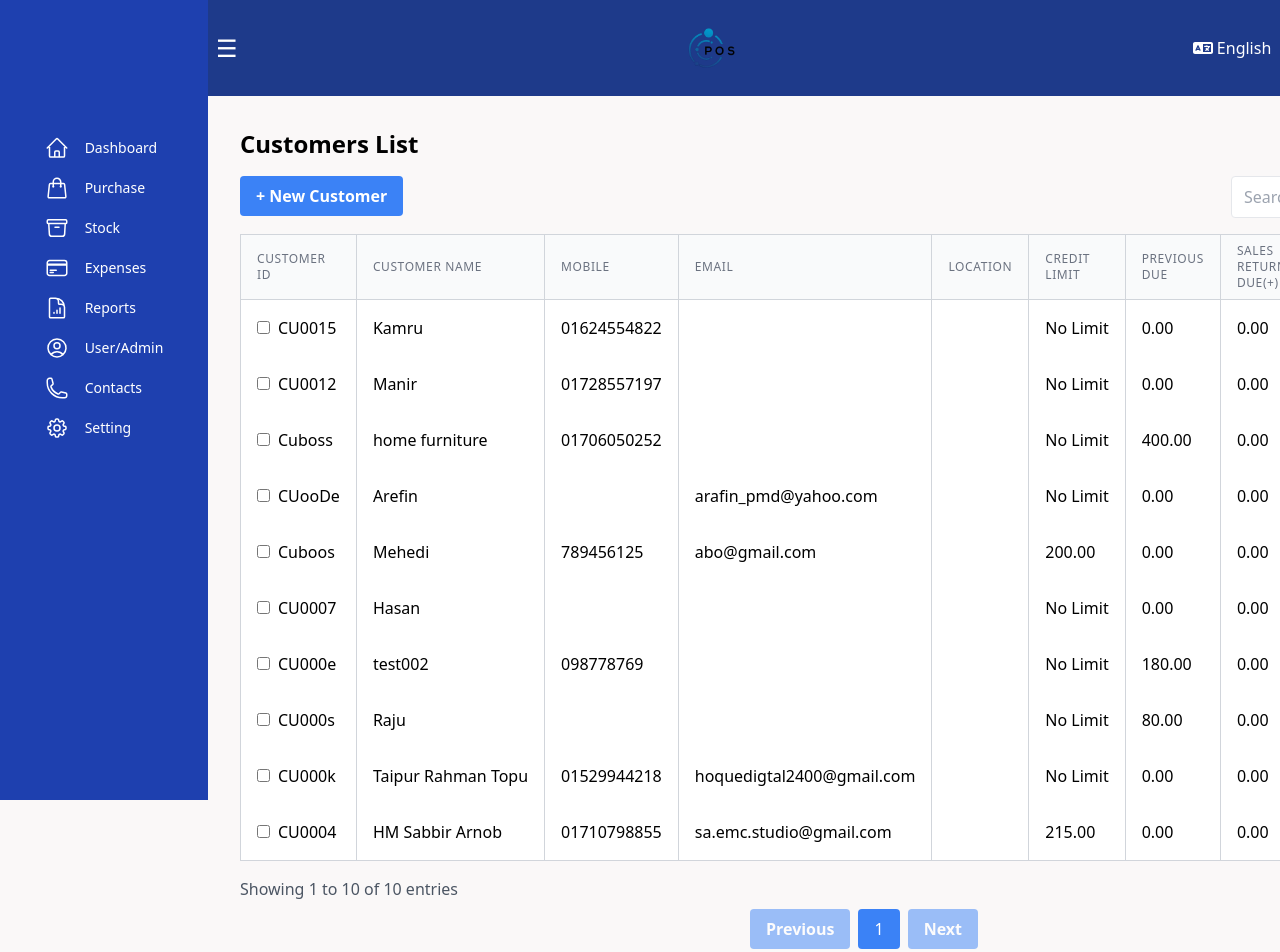
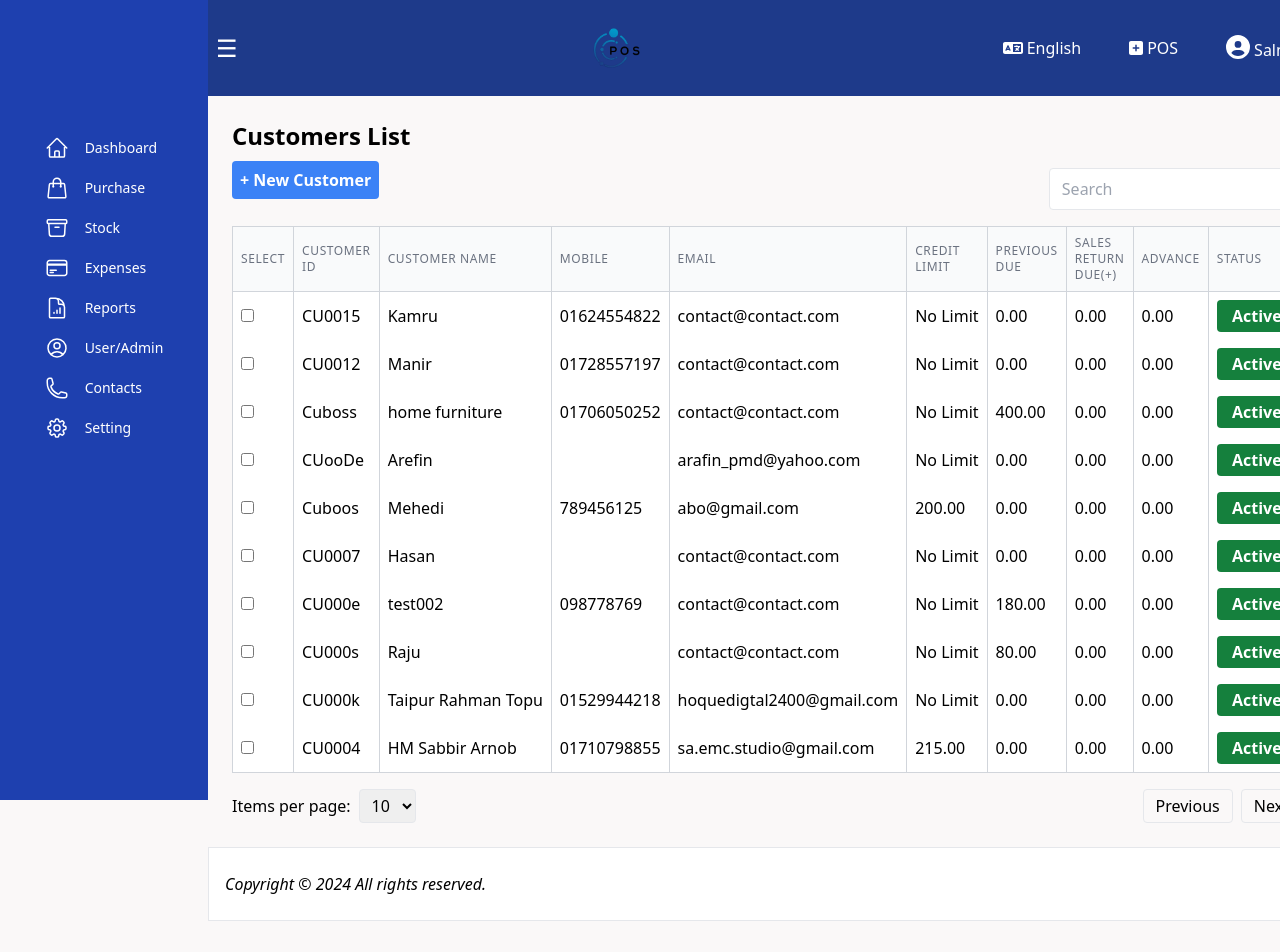
Before and after one commit to ashik12060/pos-site, a React (Create React App) app: page /customers-list in a window 1280 px wide. Shown: the top 952 px of the page. After the commit the page ends 921 px from the top, so only its background shows below. Built offline with nearby package versions, Linux system fonts and the light colour scheme.

Commit message:
customer list page updated

```diff
--- a/src/App.js
+++ b/src/App.js
@@ -99,6 +99,7 @@ function App() {
 
               <Route path="/add-customer" element={<AddCustomer />} />
               <Route path="/customers-list" element={<CustomersList />} />
+
               <Route path="/profit-loss-report" element={<ProfitLossReport />} />
               <Route path="/sales-report"element={<SalesReport />} />
               <Route path="/store"element={<Store />} />
--- a/src/components/NavBarAssets/Contacts/CustomersList.js
+++ b/src/components/NavBarAssets/Contacts/CustomersList.js
@@ -1,131 +1,134 @@
-import React, { useState } from 'react';
+import React, { useState } from "react";
+import { Link } from "react-router-dom";
 
 const CustomersList = () => {
   const [customers, setCustomers] = useState([
     {
-      id: 'CU0015',
-      name: 'Kamru',
-      mobile: '01624554822',
-      email: '',
-      location: '',
-      creditLimit: 'No Limit',
-      previousDue: '0.00',
-      salesReturnDue: '0.00',
-      advance: '0.00',
-      status: 'Active',
+      id: "CU0015",
+      name: "Kamru",
+      mobile: "01624554822",
+      email: "contact@contact.com",
+
+      creditLimit: "No Limit",
+      previousDue: "0.00",
+      salesReturnDue: "0.00",
+      advance: "0.00",
+      status: "Active",
     },
     {
-      id: 'CU0012',
-      name: 'Manir',
-      mobile: '01728557197',
-      email: '',
-      location: '',
-      creditLimit: 'No Limit',
-      previousDue: '0.00',
-      salesReturnDue: '0.00',
-      advance: '0.00',
-      status: 'Active',
+      id: "CU0012",
+      name: "Manir",
+      mobile: "01728557197",
+      email: "contact@contact.com",
+
+      creditLimit: "No Limit",
+      previousDue: "0.00",
+      salesReturnDue: "0.00",
+      advance: "0.00",
+      status: "Active",
     },
     {
-      id: 'Cuboss',
-      name: 'home furniture',
-      mobile: '01706050252',
-      email: '',
-      location: '',
-      creditLimit: 'No Limit',
-      previousDue: '400.00',
-      salesReturnDue: '0.00',
-      advance: '0.00',
-      status: 'Active',
+      id: "Cuboss",
+      name: "home furniture",
+      mobile: "01706050252",
+      email: "contact@contact.com",
+
+      creditLimit: "No Limit",
+      previousDue: "400.00",
+      salesReturnDue: "0.00",
+      advance: "0.00",
+      status: "Active",
     },
     {
-      id: 'CUooDe',
-      name: 'Arefin',
-      mobile: '',
-      email: 'arafin_pmd@yahoo.com',
-      location: '',
-      creditLimit: 'No Limit',
-      previousDue: '0.00',
-      salesReturnDue: '0.00',
-      advance: '0.00',
-      status: 'Active',
+      id: "CUooDe",
+      name: "Arefin",
+      mobile: "",
+      email: "arafin_pmd@yahoo.com",
+
+      creditLimit: "No Limit",
+      previousDue: "0.00",
+      salesReturnDue: "0.00",
+      advance: "0.00",
+      status: "Active",
     },
     {
-      id: 'Cuboos',
-      name: 'Mehedi',
-      mobile: '789456125',
-      email: 'abo@gmail.com',
-      location: '',
-      creditLimit: '200.00',
-      previousDue: '0.00',
-      salesReturnDue: '0.00',
-      advance: '0.00',
-      status: 'Active',
+      id: "Cuboos",
+      name: "Mehedi",
+      mobile: "789456125",
+      email: "abo@gmail.com",
+
+      creditLimit: "200.00",
+      previousDue: "0.00",
+      salesReturnDue: "0.00",
+      advance: "0.00",
+      status: "Active",
     },
     {
-      id: 'CU0007',
-      name: 'Hasan',
-      mobile: '',
-      email: '',
-      location: '',
-      creditLimit: 'No Limit',
-      previousDue: '0.00',
-      salesReturnDue: '0.00',
-      advance: '0.00',
-      status: 'Active',
+      id: "CU0007",
+      name: "Hasan",
+      mobile: "",
+      email: "contact@contact.com",
+
+      creditLimit: "No Limit",
+      previousDue: "0.00",
+      salesReturnDue: "0.00",
+      advance: "0.00",
+      status: "Active",
     },
     {
-      id: 'CU000e',
-      name: 'test002',
-      mobile: '098778769',
-      email: '',
-      location: '',
-      creditLimit: 'No Limit',
-      previousDue: '180.00',
-      salesReturnDue: '0.00',
-      advance: '0.00',
-      status: 'Active',
+      id: "CU000e",
+      name: "test002",
+      mobile: "098778769",
+      email: "contact@contact.com",
+
+      creditLimit: "No Limit",
+      previousDue: "180.00",
+      salesReturnDue: "0.00",
+      advance: "0.00",
+      status: "Active",
     },
     {
-      id: 'CU000s',
-      name: 'Raju',
-      mobile: '',
-      email: '',
-      location: '',
-      creditLimit: 'No Limit',
-      previousDue: '80.00',
-      salesReturnDue: '0.00',
-      advance: '0.00',
-      status: 'Active',
+      id: "CU000s",
+      name: "Raju",
+      mobile: "",
+      email: "contact@contact.com",
+
+      creditLimit: "No Limit",
+      previousDue: "80.00",
+      salesReturnDue: "0.00",
+      advance: "0.00",
+      status: "Active",
     },
     {
-      id: 'CU000k',
-      name: 'Taipur Rahman Topu',
-      mobile: '01529944218',
-      email: 'hoquedigtal2400@gmail.com',
-      location: '',
-      creditLimit: 'No Limit',
-      previousDue: '0.00',
-      salesReturnDue: '0.00',
-      advance: '0.00',
-      status: 'Active',
+      id: "CU000k",
+      name: "Taipur Rahman Topu",
+      mobile: "01529944218",
+      email: "hoquedigtal2400@gmail.com",
+
+      creditLimit: "No Limit",
+      previousDue: "0.00",
+      salesReturnDue: "0.00",
+      advance: "0.00",
+      status: "Active",
     },
     {
-      id: 'CU0004',
-      name: 'HM Sabbir Arnob',
-      mobile: '01710798855',
-      email: 'sa.emc.studio@gmail.com',
-      location: '',
-      creditLimit: '215.00',
-      previousDue: '0.00',
-      salesReturnDue: '0.00',
-      advance: '0.00',
-      status: 'Active',
+      id: "CU0004",
+      name: "HM Sabbir Arnob",
+      mobile: "01710798855",
+      email: "sa.emc.studio@gmail.com",
+
+      creditLimit: "215.00",
+      previousDue: "0.00",
+      salesReturnDue: "0.00",
+      advance: "0.00",
+      status: "Active",
     },
   ]);
 
   const [currentPage, setCurrentPage] = useState(1);
   const [itemsPerPage, setItemsPerPage] = useState(10);
+  const [statusMessage, setStatusMessage] = useState("");
+  const [selectedCustomers, setSelectedCustomers] = useState([]);
 
   const indexOfLastItem = currentPage * itemsPerPage;
   const indexOfFirstItem = indexOfLastItem - itemsPerPage;
@@ -133,16 +136,69 @@ const CustomersList = () => {
 
   const paginate = (pageNumber) => setCurrentPage(pageNumber);
 
+  const toggleStatus = (customerId) => {
+    setCustomers((prevCustomers) =>
+      prevCustomers.map((customer) =>
+        customer.id === customerId
+          ? {
+              ...customer,
+              status: customer.status === "Active" ? "Inactive" : "Active",
+            }
+          : customer
+      )
+    );
+    setStatusMessage(
+      `Customer ${customerId} status changed to ${
+        customers.find((c) => c.id === customerId).status === "Active"
+          ? "Inactive"
+          : "Active"
+      }`
+    );
+  };
+
+  const handleCheckboxChange = (customerId) => {
+    setSelectedCustomers((prevSelected) =>
+      prevSelected.includes(customerId)
+        ? prevSelected.filter((id) => id !== customerId)
+        : [...prevSelected, customerId]
+    );
+  };
+
+  const handleDelete = () => {
+    setCustomers((prevCustomers) =>
+      prevCustomers.filter(
+        (customer) => !selectedCustomers.includes(customer.id)
+      )
+    );
+    setSelectedCustomers([]);
+  };
+
   return (
+    <div className="container mx-auto p-2">
+      <h1 className="text-2xl font-bold mb-4">Customers List</h1>
 
-      <div className="container mx-auto p-4">
-      <h1 className="text-2xl font-bold mb-4">Customers List</h1>
+      {statusMessage && (
+        <div className="bg-blue-100 text-blue-700 px-4 py-2 rounded mb-4">
+          {statusMessage}
+        </div>
+      )}
+
+      {selectedCustomers.length > 0 && (
+        <div className="mb-4">
+          <button
+            className="bg-red-500 hover:bg-red-700 text-white font-bold py-2 px-4 rounded"
+            onClick={handleDelete}
+          >
+            Delete Selected
+          </button>
+        </div>
+      )}
 
       <div className="flex flex-col sm:flex-row justify-between mb-4">
         <div className="mb-2 sm:mb-0">
-          <button className="bg-blue-500 hover:bg-blue-700 text-white font-bold py-2 px-4 rounded">
+          <Link to='/add-customer' className="bg-blue-500 hover:bg-blue-700 text-white font-bold py-2 px-2 rounded">
             + New Customer
-          </button>
+          </Link>
         </div>
         <div>
           <input
@@ -157,48 +213,83 @@ const CustomersList = () => {
         <table className="min-w-full divide-y divide-gray-200 border border-gray-300">
           <thead className="bg-gray-50 border-b border-gray-300">
             <tr>
-              <th className="px-4 py-2 border-r border-gray-300 text-left text-xs font-medium text-gray-500 uppercase tracking-wider">Customer ID</th>
-              <th className="px-4 py-2 border-r border-gray-300 text-left text-xs font-medium text-gray-500 uppercase tracking-wider">Customer Name</th>
-              <th className="px-4 py-2 border-r border-gray-300 text-left text-xs font-medium text-gray-500 uppercase tracking-wider">Mobile</th>
-              <th className="px-4 py-2 border-r border-gray-300 text-left text-xs font-medium text-gray-500 uppercase tracking-wider">Email</th>
-              <th className="px-4 py-2 border-r border-gray-300 text-left text-xs font-medium text-gray-500 uppercase tracking-wider">Location</th>
-              <th className="px-4 py-2 border-r border-gray-300 text-left text-xs font-medium text-gray-500 uppercase tracking-wider">Credit Limit</th>
-              <th className="px-4 py-2 border-r border-gray-300 text-left text-xs font-medium text-gray-500 uppercase tracking-wider">Previous Due</th>
-              <th className="px-4 py-2 border-r border-gray-300 text-left text-xs font-medium text-gray-500 uppercase tracking-wider">Sales Return Due(+)</th>
-              <th className="px-4 py-2 border-r border-gray-300 text-left text-xs font-medium text-gray-500 uppercase tracking-wider">Advance</th>
-              <th className="px-4 py-2 border-r border-gray-300 text-left text-xs font-medium text-gray-500 uppercase tracking-wider">Status</th>
-              <th className="px-4 py-2 text-left text-xs font-medium text-gray-500 uppercase tracking-wider">Action</th>
+              <th className="px-2 py-2 border-r border-gray-300 text-left text-xs font-medium text-gray-500 uppercase tracking-wider">
+                Select
+              </th>
+              <th className="px-2 py-2 border-r border-gray-300 text-left text-xs font-medium text-gray-500 uppercase tracking-wider">
+                Customer ID
+              </th>
+              <th className="px-2 py-2 border-r border-gray-300 text-left text-xs font-medium text-gray-500 uppercase tracking-wider">
+                Customer Name
+              </th>
+              <th className="px-2 py-2 border-r border-gray-300 text-left text-xs font-medium text-gray-500 uppercase tracking-wider">
+                Mobile
+              </th>
+              <th className="px-2 py-2 border-r border-gray-300 text-left text-xs font-medium text-gray-500 uppercase tracking-wider">
+                Email
+              </th>
+              <th className="px-2 py-2 border-r border-gray-300 text-left text-xs font-medium text-gray-500 uppercase tracking-wider">
+                Credit Limit
+              </th>
+              <th className="px-2 py-2 border-r border-gray-300 text-left text-xs font-medium text-gray-500 uppercase tracking-wider">
+                Previous Due
+              </th>
+              <th className="px-2 py-2 border-r border-gray-300 text-left text-xs font-medium text-gray-500 uppercase tracking-wider">
+                Sales Return Due(+)
+              </th>
+              <th className="px-2 py-2 border-r border-gray-300 text-left text-xs font-medium text-gray-500 uppercase tracking-wider">
+                Advance
+              </th>
+              <th className="px-2 py-2 border-r border-gray-300 text-left text-xs font-medium text-gray-500 uppercase tracking-wider">
+                Status
+              </th>
             </tr>
           </thead>
           <tbody className="bg-white">
             {currentItems.map((customer) => (
-              <tr key={customer.id}>
-                <td className="px-4 py-2 border-r border-gray-300 whitespace-nowrap">
-                  <input type="checkbox" className="mr-2" />
+              <tr key={customer.id} className="hover:bg-gray-100">
+                <td className="px-2 py-2 border-r border-gray-300 whitespace-nowrap">
+                  <input
+                    type="checkbox"
+                    checked={selectedCustomers.includes(customer.id)}
+                    onChange={() => handleCheckboxChange(customer.id)}
+                  />
+                </td>
+                <td className="px-2 py-2 border-r border-gray-300 whitespace-nowrap">
                   {customer.id}
                 </td>
-                <td className="px-4 py-2 border-r border-gray-300 whitespace-nowrap">{customer.name}</td>
-                <td className="px-4 py-2 border-r border-gray-300 whitespace-nowrap">{customer.mobile}</td>
-                <td className="px-4 py-2 border-r border-gray-300 whitespace-nowrap">{customer.email}</td>
-                <td className="px-4 py-2 border-r border-gray-300 whitespace-nowrap">{customer.location}</td>
-                <td className="px-4 py-2 border-r border-gray-300 whitespace-nowrap">{customer.creditLimit}</td>
-                <td className="px-4 py-2 border-r border-gray-300 whitespace-nowrap">{customer.previousDue}</td>
-                <td className="px-4 py-2 border-r border-gray-300 whitespace-nowrap">{customer.salesReturnDue}</td>
-                <td className="px-4 py-2 border-r border-gray-300 whitespace-nowrap">{customer.advance}</td>
-                <td className="px-4 py-2 border-r border-gray-300 whitespace-nowrap">
-                  <span
-                    className={`inline-block rounded-full px-2 py-1 text-xs font-semibold leading-none ${
-                      customer.status === 'Active'
-                        ? 'bg-green-500 text-white'
-                        : 'bg-red-100 text-red-800'
-                    }`}
+                <td className="px-2 py-2 border-r border-gray-300 whitespace-nowrap">
+                  {customer.name}
+                </td>
+                <td className="px-2 py-2 border-r border-gray-300 whitespace-nowrap">
+                  {customer.mobile}
+                </td>
+                <td className="px-2 py-2 border-r border-gray-300 whitespace-nowrap">
+                  {customer.email}
+                </td>
+                <td className="px-2 py-2 border-r border-gray-300 whitespace-nowrap">
+                  {customer.creditLimit}
+                </td>
+                <td className="px-2 py-2 border-r border-gray-300 whitespace-nowrap">
+                  {customer.previousDue}
+                </td>
+                <td className="px-2 py-2 border-r border-gray-300 whitespace-nowrap">
+                  {customer.salesReturnDue}
+                </td>
+                <td className="px-2 py-2 border-r border-gray-300 whitespace-nowrap">
+                  {customer.advance}
+                </td>
+                <td className="px-2 py-2 border-r border-gray-300 whitespace-nowrap">
+                  <button
+                    className={`w-20 ${
+                      customer.status === "Active"
+
+                        ? "bg-green-700 text-white"
+                        : "bg-red-500 text-white"
+                    } font-semibold py-1 px-2 rounded`}
+                    onClick={() => toggleStatus(customer.id)}
                   >
                     {customer.status}
-                  </span>
-                </td>
-                <td className="px-4 py-2 whitespace-nowrap">
-                  <button className="bg-blue-500 hover:bg-blue-700 text-white font-bold py-2 px-4 rounded">
-                    Action
                   </button>
                 </td>
               </tr>
@@ -207,38 +298,42 @@ const CustomersList = () => {
         </table>
       </div>
 
-      <div className="mt-4">
-        <p className="text-gray-600">
-          Showing {indexOfFirstItem + 1} to {indexOfLastItem} of {customers.length} entries
-        </p>
-        <nav className="flex flex-wrap justify-center mt-2 space-x-2">
+      <div className="flex justify-between items-center mt-4">
+        <div className="flex items-center">
+          <label htmlFor="itemsPerPage" className="mr-2">
+            Items per page:
+          </label>
+          <select
+            id="itemsPerPage"
+            value={itemsPerPage}
+            onChange={(e) => setItemsPerPage(Number(e.target.value))}
+            className="border rounded px-2 py-1"
+          >
+            <option value="5">5</option>
+            <option value="10">10</option>
+            <option value="15">15</option>
+            <option value="20">20</option>
+          </select>
+        </div>
+
+        <div className="flex">
           <button
-            className={`bg-blue-500 hover:bg-blue-700 text-white font-bold py-2 px-4 rounded ${currentPage === 1 ? 'opacity-50 cursor-not-allowed' : ''}`}
-            onClick={() => currentPage > 1 && paginate(currentPage - 1)}
+            className="px-3 py-1 mx-1 border rounded"
+            onClick={() => paginate(currentPage - 1)}
             disabled={currentPage === 1}
           >
             Previous
           </button>
-          {Array.from({ length: Math.ceil(customers.length / itemsPerPage) }, (_, i) => (
-            <button
-              key={i}
-              className={`py-2 px-4 rounded ${currentPage === i + 1 ? 'bg-blue-500 text-white' : 'bg-gray-200'}`}
-              onClick={() => paginate(i + 1)}
-            >
-              {i + 1}
-            </button>
-          ))}
           <button
-            className={`bg-blue-500 hover:bg-blue-700 text-white font-bold py-2 px-4 rounded ${currentPage === Math.ceil(customers.length / itemsPerPage) ? 'opacity-50 cursor-not-allowed' : ''}`}
-            onClick={() => currentPage < Math.ceil(customers.length / itemsPerPage) && paginate(currentPage + 1)}
+            className="px-3 py-1 mx-1 border rounded"
+            onClick={() => paginate(currentPage + 1)}
             disabled={currentPage === Math.ceil(customers.length / itemsPerPage)}
           >
             Next
           </button>
-        </nav>
+        </div>
       </div>
     </div>
-
   );
 };
 
```
Also changed, not shown: src/components/NavBarAssets/Contacts/AddCustomer.js (+1 -6 lines).
